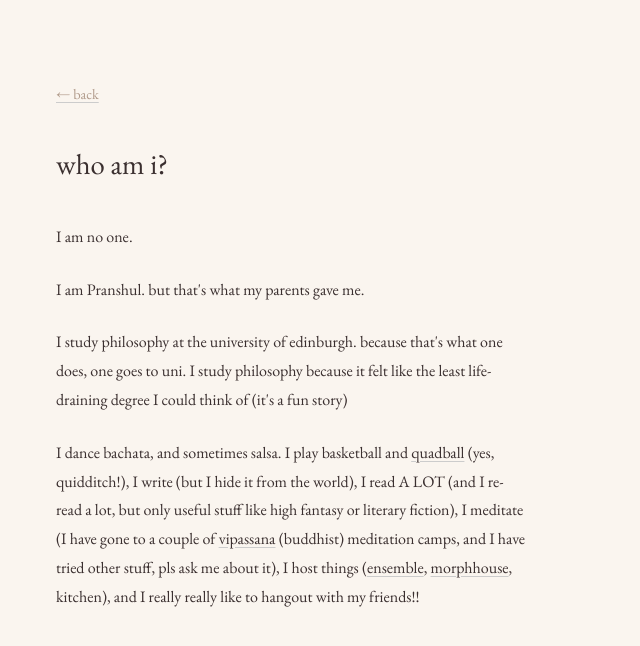
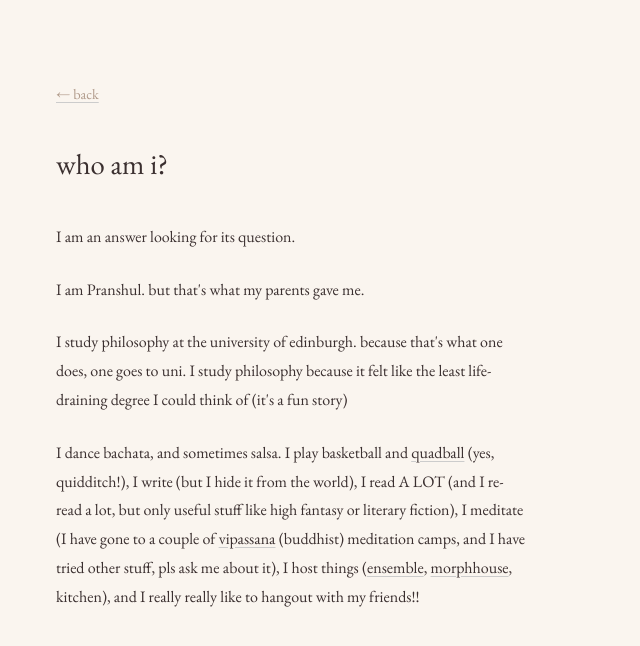
Before and after one commit to pranshulb/personal_website, a website: page who-am-i.html in a window 1280 px wide. Shown: the whole page, without its empty margins (0-640 px from the left). Drawn offline with nearby package versions, Linux system fonts and the light colour scheme.

Commit message:
update cycling words

```diff
--- a/who-am-i.html
+++ b/who-am-i.html
@@ -56,7 +56,7 @@
 </div>
 
 <script>
-  const words = ["someone", "no one", "everyone", "still figuring that out", "a collection of atoms", "pranshul (allegedly)"];
+  const words = ["someone", "an answer looking for its question", "no one", "a ship of theseus"];
   const el = document.getElementById('someone');
   let i = 0;
 
```
